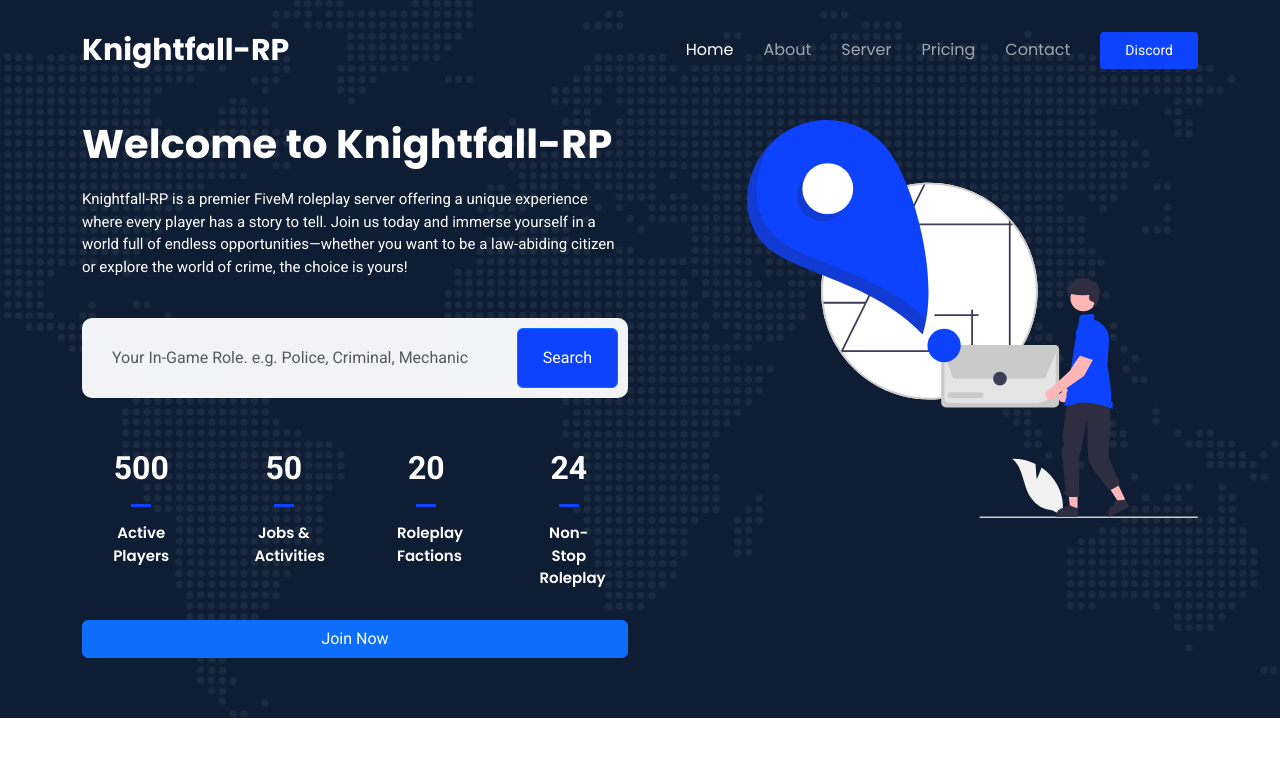
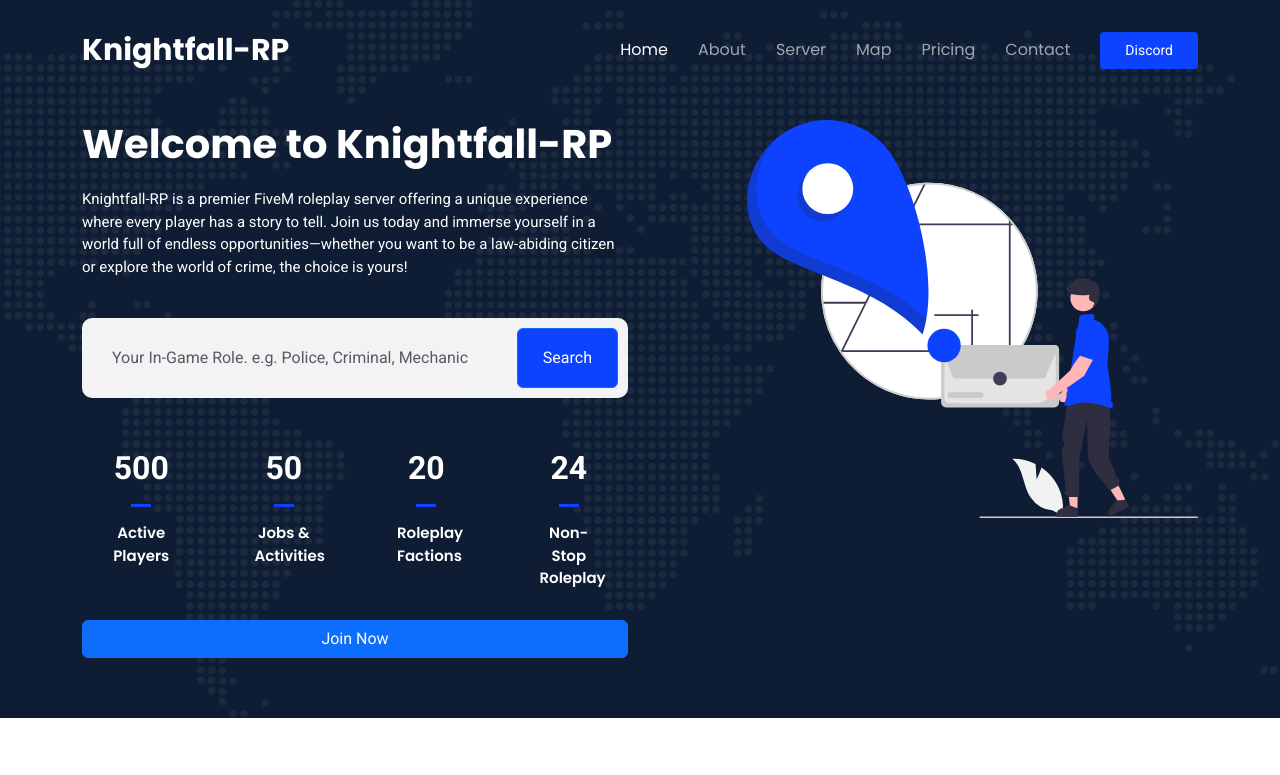
Before and after one commit to Aurora-Networks/logis, a plain HTML site: page index.html in a window 1280 px wide. Shown: the top 775 px of the page. Drawn offline with Linux system fonts and the light colour scheme.

Commit message:
Update index.html

```diff
--- a/index.html
+++ b/index.html
@@ -53,6 +53,7 @@
           <li><a href="index.html" class="active">Home<br></a></li>
           <li><a href="about.html">About</a></li>
           <li><a href="services.html">Server</a></li>
+          <li><a href="TFCAustralia_Freev3.map">Map</a></li>
           <li><a href="pricing.html">Pricing</a></li>
           </li>
           <li><a href="contact.html">Contact</a></li>
```
